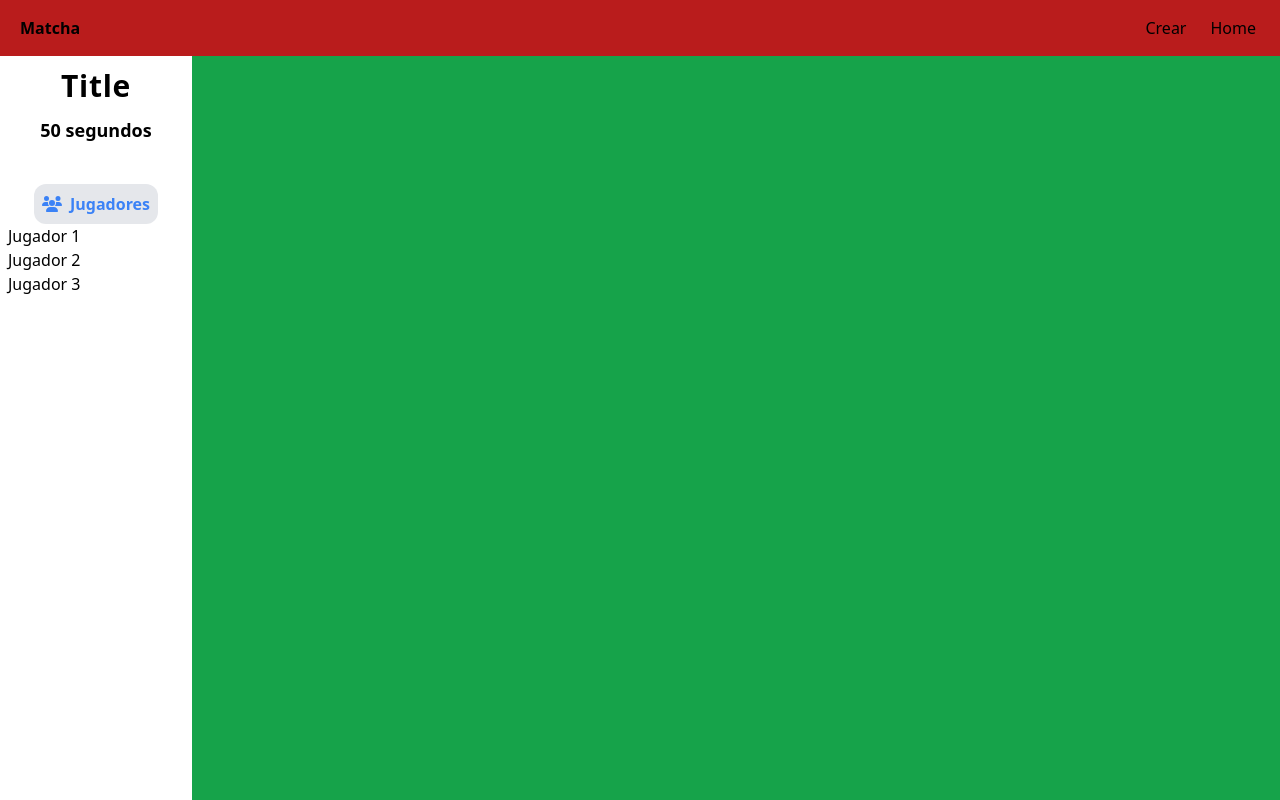
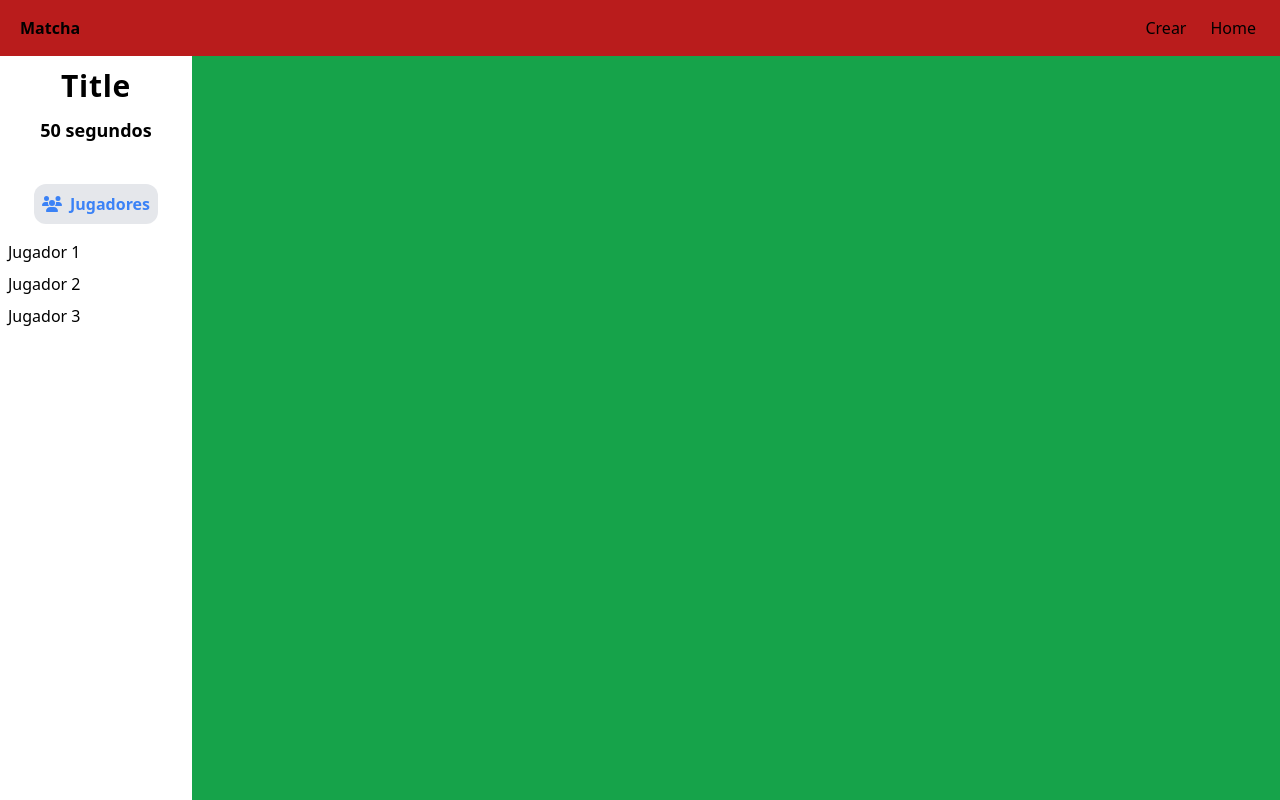
Before and after one commit to LuisArielRetanaHernadez/Memorama, a React (Vite) app: page /game in a window 1280 px wide. Built offline with nearby package versions, Linux system fonts and the light colour scheme.

Commit message:
agrgando estilos al contenedor de la seccion de jugador

```diff
--- a/src/pages/Game/Game.jsx
+++ b/src/pages/Game/Game.jsx
@@ -12,13 +12,13 @@ const Game = () => {
       </div>
 
       <div>
-        <div className="flex justify-center items-center">
+        <div className="mb-4 flex justify-center items-center">
           <div className="text-blue-500 p-2 rounded-xl bg-gray-200 inline-flex justify-center items-center">
             <FontAwesomeIcon icon={faUsers} className="mr-2" />
             <h3 className="font-semibold">Jugadores</h3>
           </div>
         </div>
-        <ul>
+        <ul className="flex flex-col gap-2">
           <li>Jugador 1</li>
           <li>Jugador 2</li>
           <li>Jugador 3</li>
```
